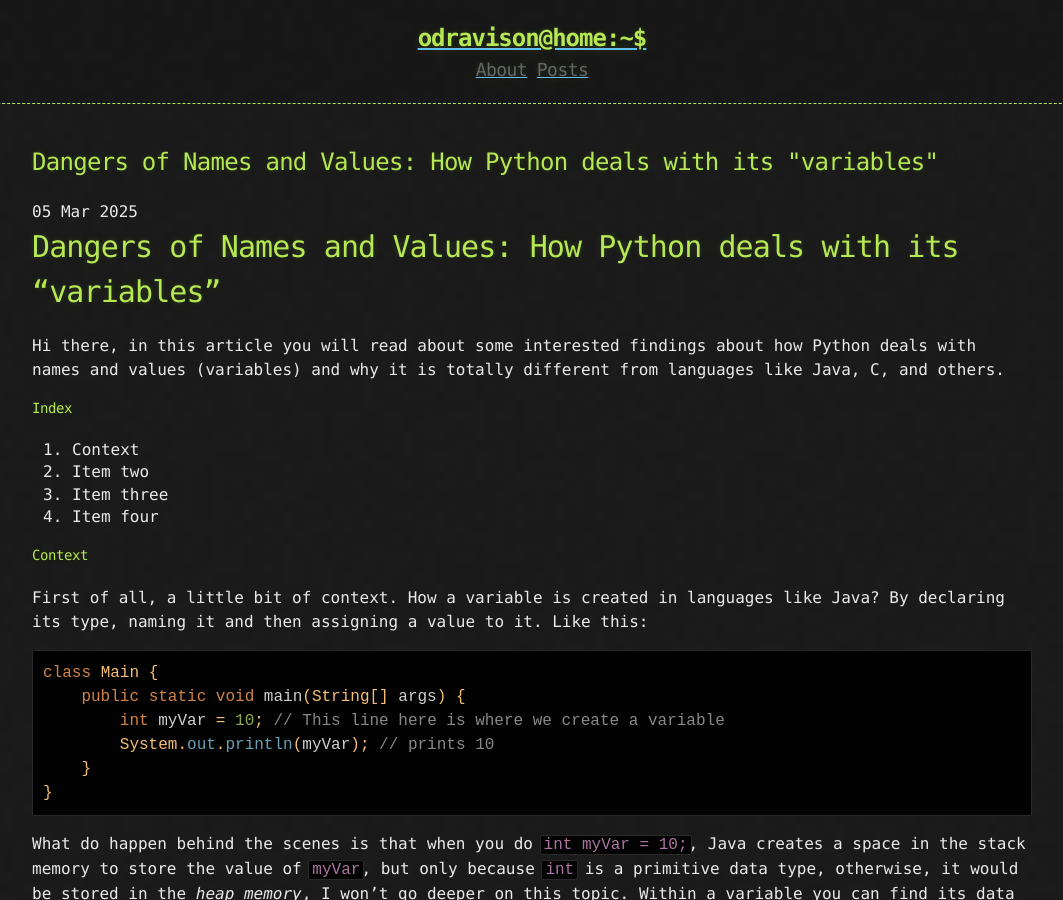
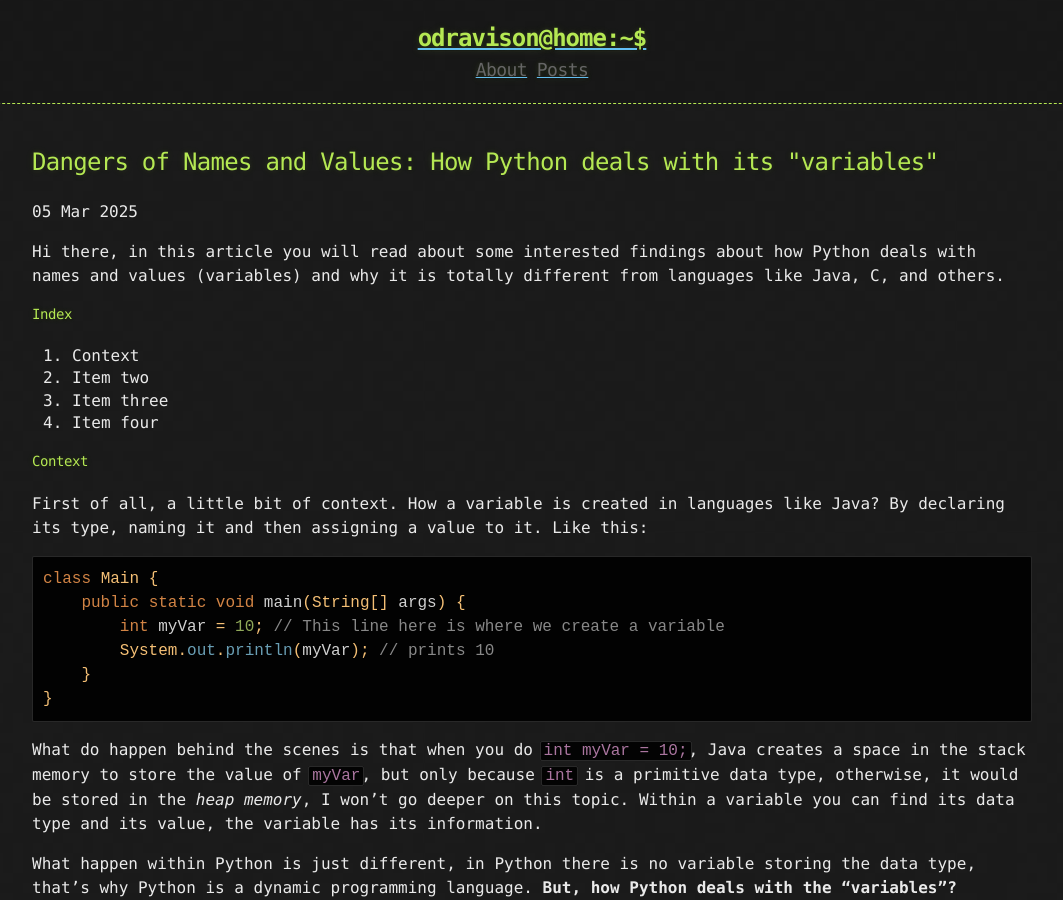
Before and after one commit to odravison/odravison.github.io, a Jekyll site: the page built from _posts/2025-03-05-Names-And-Values.md, in a window 1280 px wide and 900 px high. Shown: the whole window, without its empty margins (108-1171 px from the left). Built offline with Jekyll 4.4.1, drawn with Linux system fonts in a browser that asks for light colours.

```diff
--- a/_posts/2025-03-05-Names-And-Values.md
+++ b/_posts/2025-03-05-Names-And-Values.md
@@ -2,8 +2,6 @@
 title: 'Dangers of Names and Values: How Python deals with its "variables"'
 published: true
 ---
-
-# Dangers of Names and Values: How Python deals with its "variables"
 
 Hi there, in this article you will read about some interested findings about how Python deals with names and values (variables) and why it is totally different from languages like Java, C, and others.
 
```
Also changed, not shown: not_included_assets/assigning_two_names_same_value.png (renamed from not_inclued_assets/assigning_two_names_same_value.png).
